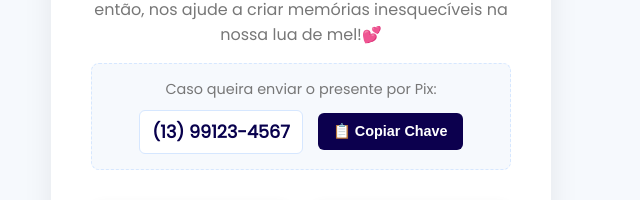
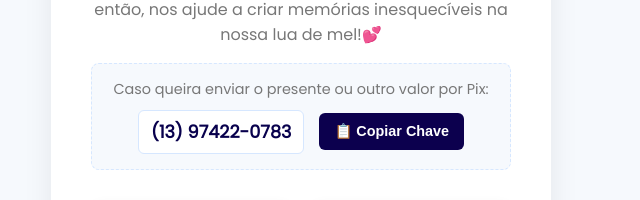
Before and after one commit to Biancafernandim/presen-a, a plain HTML site: page index.html in a window 1280 px wide. Both pictures are taken after a click on the button "Lista de Presentes". Shown: the part 240-440 px from the top of the page, without its empty margins (339-979 px from the left). Drawn offline with nearby package versions, Linux system fonts and the light colour scheme; no server answers.

Commit message:
Update index.html

```diff
--- a/index.html
+++ b/index.html
@@ -71,9 +71,9 @@
                 </header>
                 <main>
                     <div class="pix-section">
-                        <p>Caso queira enviar o presente por Pix:</p>
+                        <p>Caso queira enviar o presente ou outro valor por Pix:</p>
                         <div class="pix-key-container">
-                            <span id="pixKey">(13) 99123-4567</span>
+                            <span id="pixKey">(13) 97422-0783</span>
                             <button id="copyPixBtn">📋 Copiar Chave</button>
                         </div>
                     </div>
```
